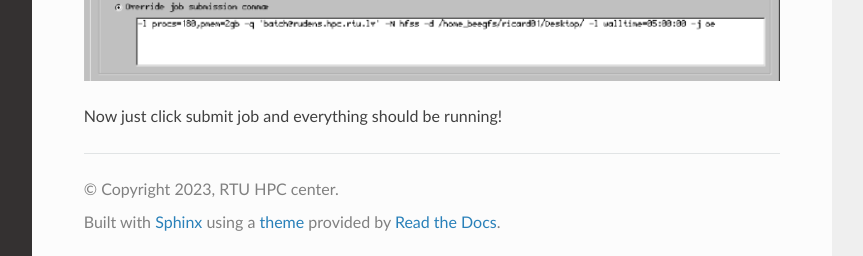
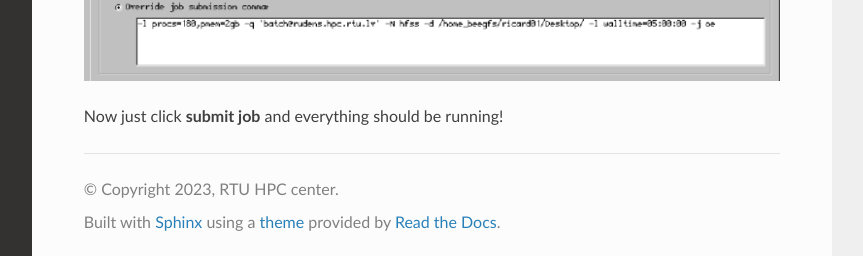
Before and after one commit to rtuhpc/hpc-manual, a Sphinx documentation site: the page built from doc/hfss.md, in a window 1280 px wide and 900 px high, scrolled down 1003 px. Shown: the part 641-897 px from the top of the window, without its empty margins (268-1131 px from the left). Built offline with Sphinx 7.4.7 and the Read the Docs theme 2.0.0, drawn with Linux system fonts in a browser that asks for light colours.

Commit message:
Update hfss.md

````diff
--- a/doc/hfss.md
+++ b/doc/hfss.md
@@ -20,4 +20,4 @@ In the <b>scheduler options</b> tab enter a custom job submission command. For e
 ```
 ![ansys_submit_job_settings](images/ansys_submit_job_sched.PNG)
 
-Now just click submit job and everything should be running!
+Now just click <b>submit job</b> and everything should be running!
````
